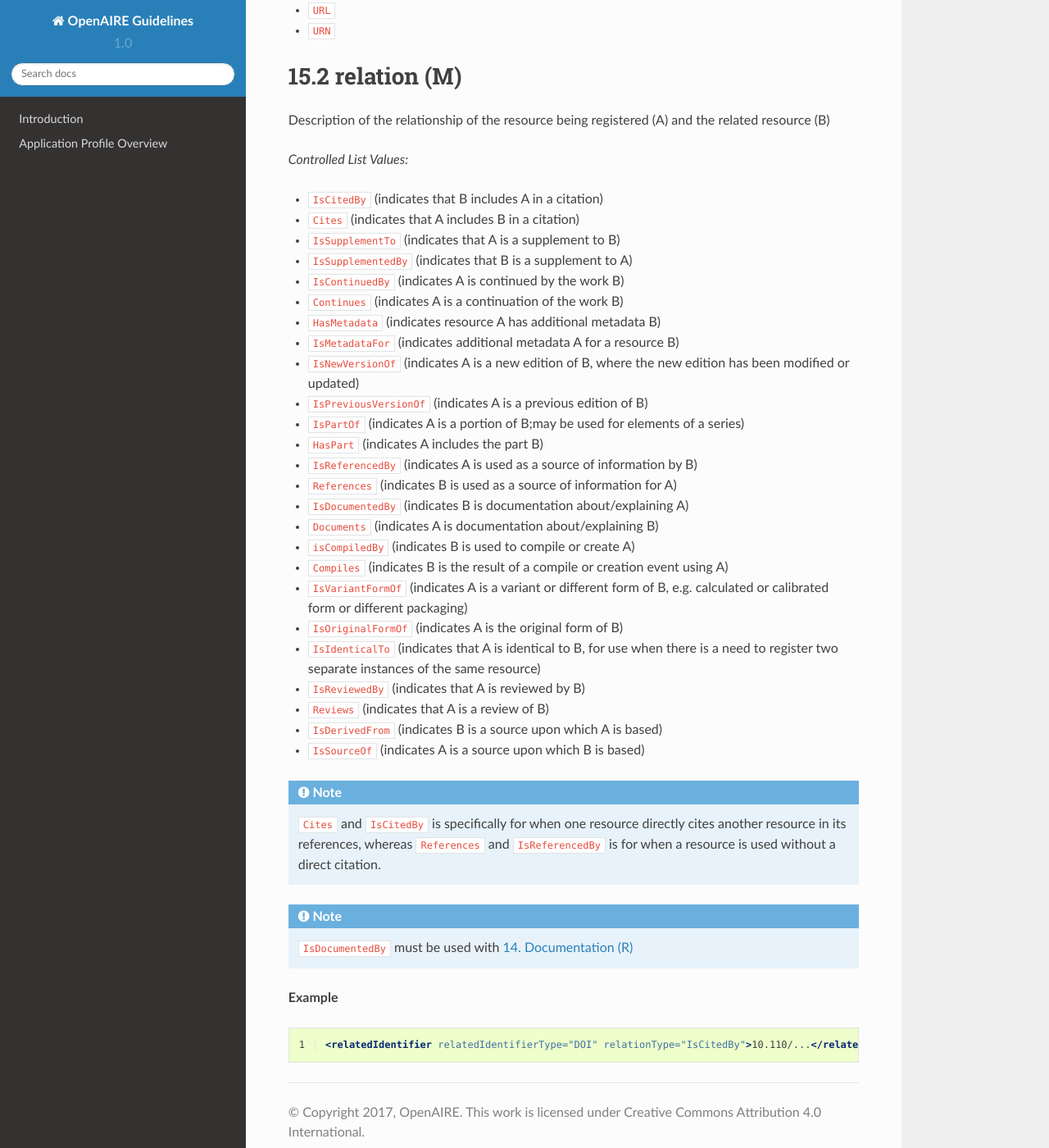
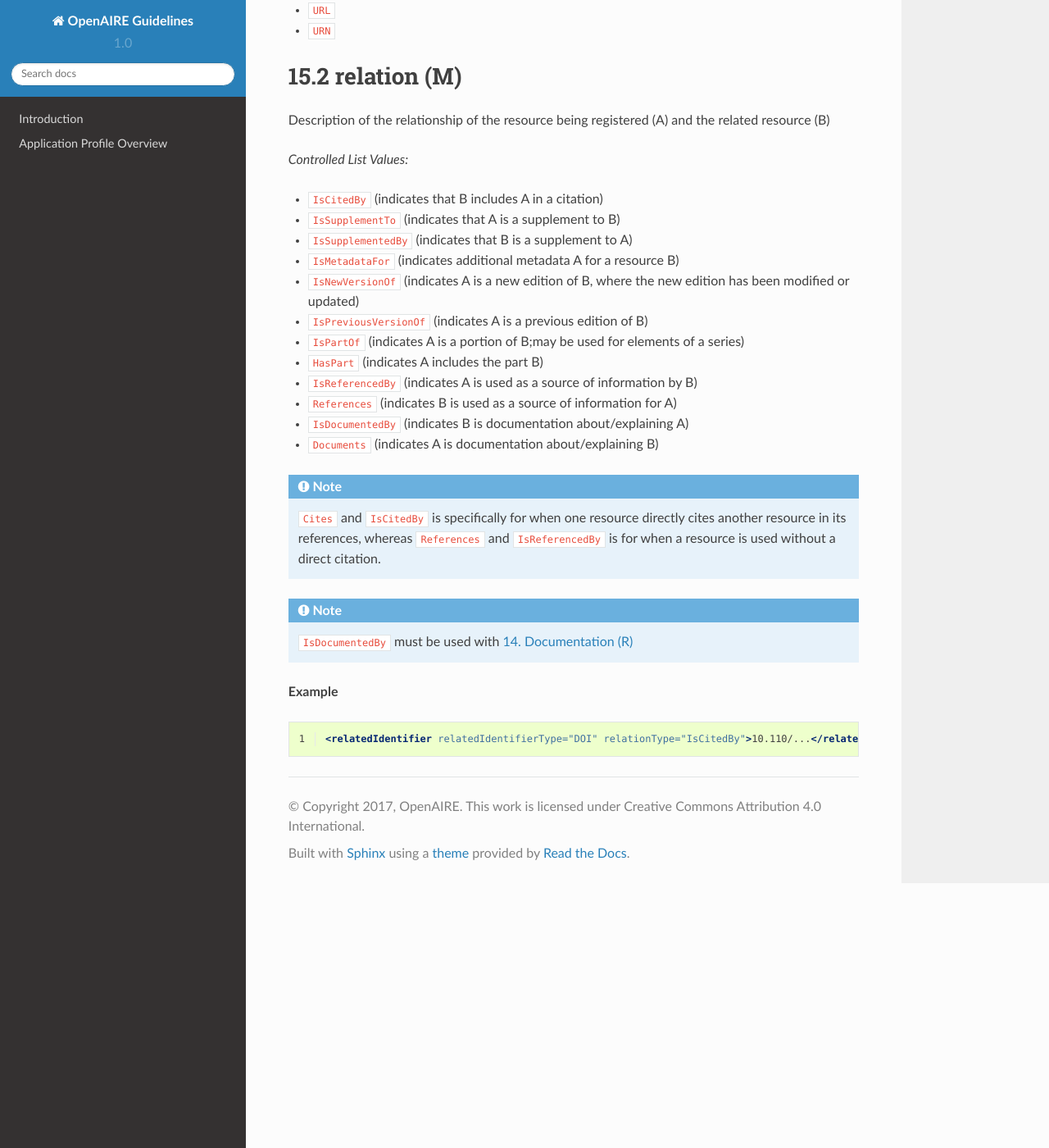
Before and after one commit to mirima2/software_guidelines, a Sphinx documentation site: the page built from docs/source/field_relation.rst, in a window 1280 px wide and 1400 px high, scrolled down 814 px. Shown: the whole window at 82% size. Built offline with Sphinx 7.4.7 and the Read the Docs theme 2.0.0, drawn with Linux system fonts in a browser that asks for light colours.

Commit message:
refinements

```diff
--- a/docs/source/field_relation.rst
+++ b/docs/source/field_relation.rst
@@ -44,12 +44,8 @@ Description of the relationship of the resource being registered (A) and the rel
 *Controlled List Values:*
 
 * ``IsCitedBy`` (indicates that B includes A in a citation)
-* ``Cites`` (indicates that A includes B in a citation)
 * ``IsSupplementTo`` (indicates that A is a supplement to B)
 * ``IsSupplementedBy`` (indicates that B is a supplement to A)
-* ``IsContinuedBy`` (indicates A is continued by the work B)
-* ``Continues`` (indicates A is a continuation of the work B)
-* ``HasMetadata`` (indicates resource A has additional metadata B)
 * ``IsMetadataFor`` (indicates additional metadata A for a resource B)
 * ``IsNewVersionOf`` (indicates A is a new edition of B, where the new edition has been modified or updated)
 * ``IsPreviousVersionOf`` (indicates A is a previous edition of B)
@@ -59,15 +55,6 @@ Description of the relationship of the resource being registered (A) and the rel
 * ``References`` (indicates B is used as a source of information for A)
 * ``IsDocumentedBy`` (indicates B is documentation about/explaining A)
 * ``Documents`` (indicates A is documentation about/explaining B)
-* ``isCompiledBy`` (indicates B is used to compile or create A)
-* ``Compiles`` (indicates B is the result of a compile or creation event using A)
-* ``IsVariantFormOf`` (indicates A is a variant or different form of B, e.g. calculated or calibrated form or different packaging)
-* ``IsOriginalFormOf`` (indicates A is the original form of B)
-* ``IsIdenticalTo`` (indicates that A is identical to B, for use when there is a need to register two separate instances of the same resource)
-* ``IsReviewedBy`` (indicates that A is reviewed by B)
-* ``Reviews`` (indicates that A is a review of B)
-* ``IsDerivedFrom`` (indicates B is a source upon which A is based)
-* ``IsSourceOf`` (indicates A is a source upon which B is based)
 
 .. note::
 
```
